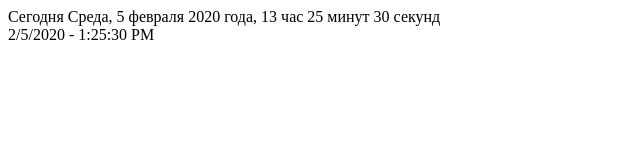
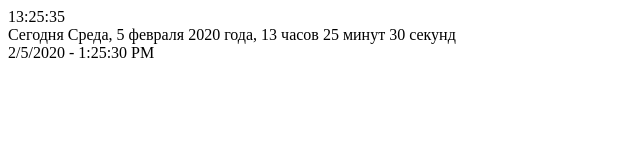
Before and after one commit to Izripov-Yusuf/JS_11_hard, a plain HTML site: page index.html in a window 1280 px wide. Shown: the whole page, without its empty margins (0-640 px from the left). Drawn offline with Linux system fonts and the light colour scheme.

Commit message:
Полностью решённое 9 усложнённое задание

```diff
--- a/index.html
+++ b/index.html
@@ -4,10 +4,10 @@
   <meta charset="UTF-8">
   <meta name="viewport" content="width=device-width, initial-scale=1.0">
   <meta http-equiv="X-UA-Compatible" content="ie=edge">
-  <title>Lesson 7 hard</title>
+  <title>Lesson 9 hard</title>
 </head>
 <body>
-
+  <div id="clock"></div>
 
   <script src="script.js"></script>
 </body>
--- a/script.js
+++ b/script.js
@@ -11,15 +11,33 @@ let date = new Date(),
   seconds = date.getSeconds(),
   fullYear = date.toLocaleDateString(),
   fullTime = date.toLocaleTimeString();
+
+function num2str(n, textForms) {
+  n = Math.abs(n) % 100; let n1 = n % 10;
+  if (n > 10 && n < 20) { return textForms[2]; }
+  if (n1 > 1 && n1 < 5) { return textForms[1]; }
+  if (n1 === 1) { return textForms[0]; }
+  return textForms[2];
+}
   function checkTime(i) {
     if (i < 10) {
       i = "0" + i;
     }
     return i;
   }
-document.write('Сегодня ' + `${weekday[date.getDay()]}, ` + `${day} ` + month[date.getMonth()] + ` ${year} года, ` + `${checkTime(hours)} час ` + `${checkTime(minutes)} минут ` + `${checkTime(seconds)} секунд`);
+  /* function time() {
+    return document.write(`${weekday[date.getDay()]}, ` + `${day} ` + month[date.getMonth()] + ` ${year} года, ` + `${checkTime(hours)} ${num2str(1, ['часов', 'час', 'часа'])} ` + `${checkTime(minutes)} минут ` + `${checkTime(seconds)} секунд`);
+  } */
+document.write('Сегодня ' + `${weekday[date.getDay()]}, ` + `${day} ` + month[date.getMonth()] + ` ${year} года, ` + `${checkTime(hours)} ${num2str(1, ['часов', 'час', 'часа'])} ` + `${checkTime(minutes)} минут ` + `${checkTime(seconds)} секунд`);
 document.write(`<br>${fullYear} - ` + `${fullTime}`);
 
-/* setInterval(() => {
-  document.write(`<br>${checkTime(hours)}:` + `${checkTime(minutes)}:` + `${checkTime(seconds)}`);
-}, 1000); */
+
+function clock() {
+  let date = new Date(),
+    hours = (date.getHours() < 10) ? '0' + date.getHours() : date.getHours(),
+    minutes = (date.getMinutes() < 10) ? '0' + date.getMinutes() : date.getMinutes(),
+    seconds = (date.getSeconds() < 10) ? '0' + date.getSeconds() : date.getSeconds();
+  document.getElementById('clock').innerHTML = hours + ':' + minutes + ':' + seconds;
+}
+setInterval(clock, 1000);
+clock();
```
